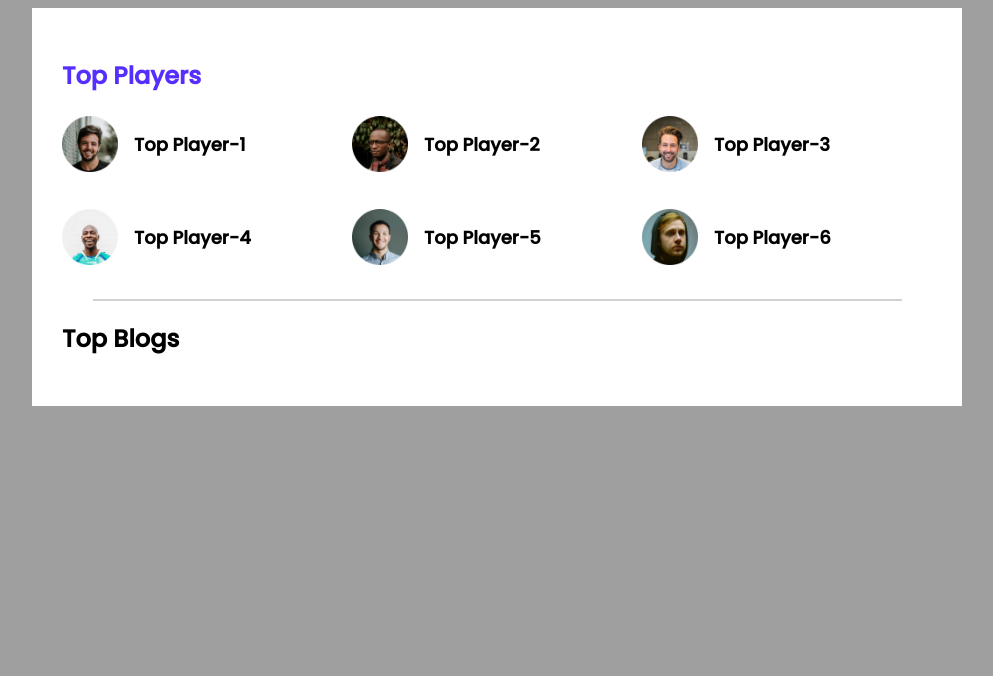
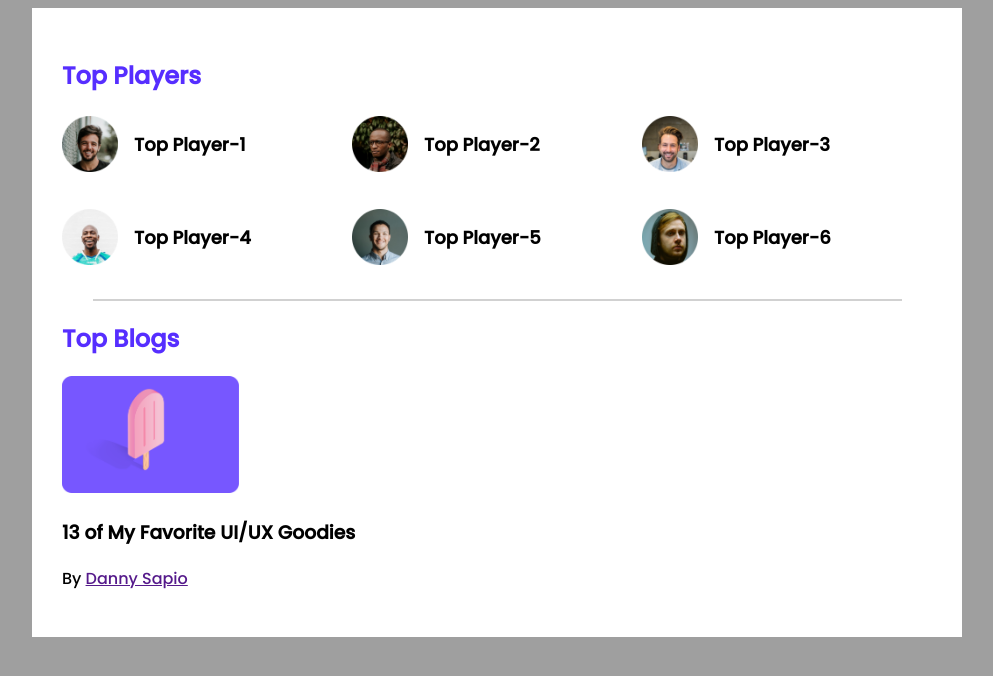
Before and after one commit to Shoaib72/leader-board-css3, a plain HTML site: page index.html in a window 1280 px wide. Shown: the whole page, without its empty margins (143-1136 px from the left). Drawn offline with Linux system fonts and the light colour scheme; a web font is replaced by a local one.

Commit message:
third commit

```diff
--- a/index.html
+++ b/index.html
@@ -46,7 +46,19 @@
             </div>
             <hr>
             <div class="top-blogs">
-                <h2>Top Blogs</h2>
+                <h2 class="section-title">Top Blogs</h2>
+                <div class="blogs">
+                    <article class="blog">
+                        <div class="thumbnail">
+                            <img src="images/blogs/blog-1.png" alt="">
+                        </div>
+                        <div class="blog-info">
+                            <h3 class="blog-title">13 of My Favorite
+                                UI/UX Goodies</h3>
+                            <p class="blog-author">By <a href="">Danny Sapio</a></p>
+                        </div>
+                    </article>
+                </div>
             </div>
         </section>
     </main>
--- a/styles/style.css
+++ b/styles/style.css
@@ -53,3 +53,8 @@ hr {
     width: 807px;
 
 }
+
+.thumbnail img {
+    width: 177px;
+    height: 117px;
+}
```
